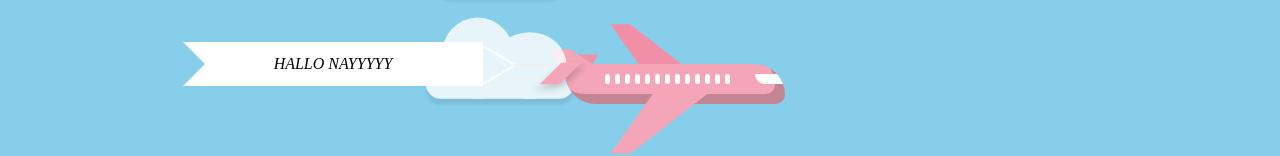
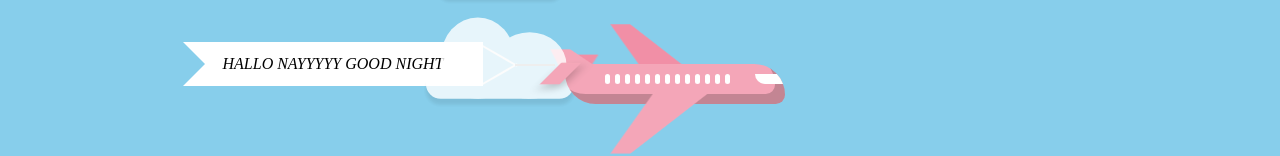
Before and after one commit to atannnnnn/pesawat, a plain HTML site: page index.html in a window 1280 px wide. Shown: the part 336-492 px from the top of the page. Drawn offline with Linux system fonts and the light colour scheme.

Commit message:
Update index.html

```diff
--- a/index.html
+++ b/index.html
@@ -30,7 +30,7 @@
     <div class="banner-container">
         <i class="rope"></i>
         <i class="banner">
-         HALLO NAYYYYY
+         HALLO NAYYYYY GOOD NIGHT
         <i class="triangle"></i>
     </i>
     </div>
```
